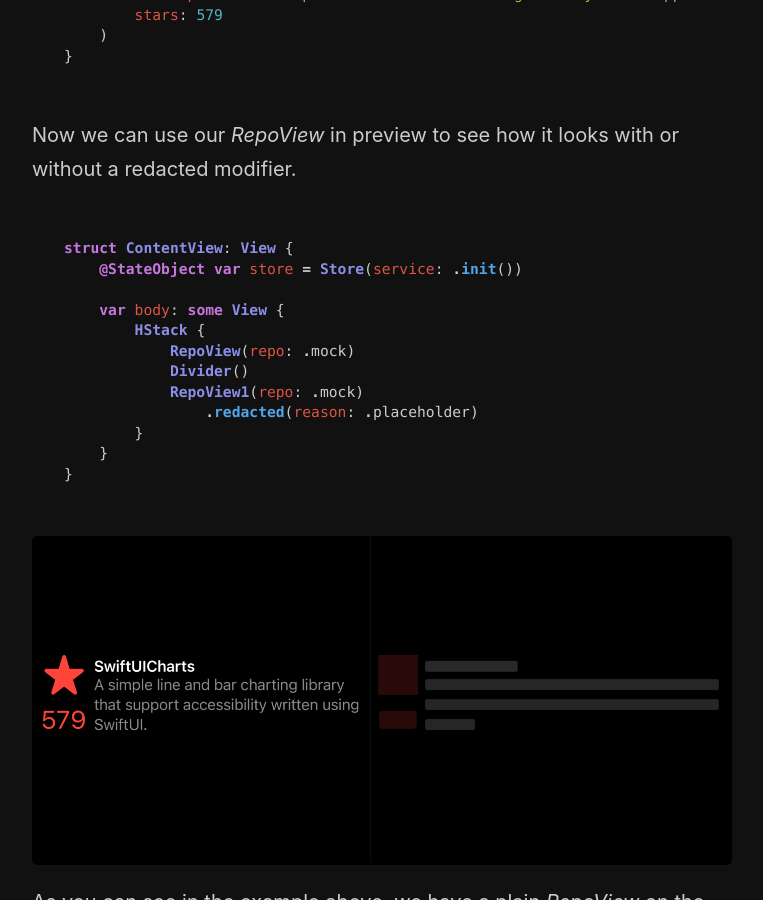
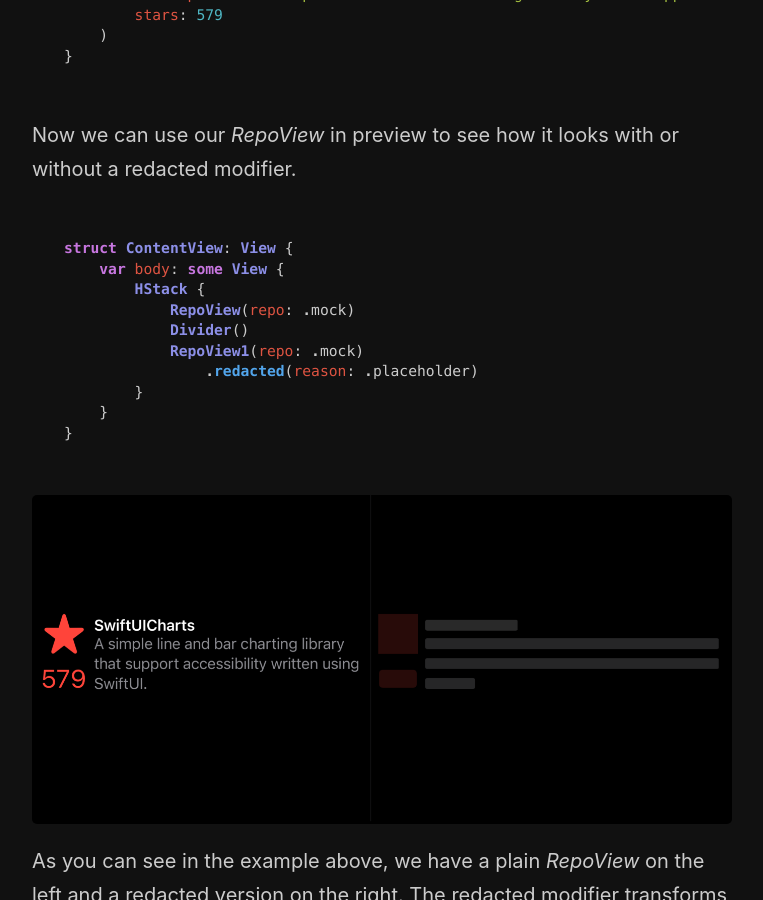
Before and after one commit to mecid/mecid.github.io, a Jekyll site: the page built from _posts/2020-10-22-the-magic-of-redacted-modifier-in-swiftui.md, in a window 1280 px wide and 900 px high, scrolled down 1513 px. Shown: the whole window, without its empty margins (258-1021 px from the left). Built offline with Jekyll 4.4.1, drawn with Linux system fonts in a browser that asks for light colours.

Commit message:
small fix

````diff
--- a/_posts/2020-10-22-the-magic-of-redacted-modifier-in-swiftui.md
+++ b/_posts/2020-10-22-the-magic-of-redacted-modifier-in-swiftui.md
@@ -57,8 +57,6 @@
 
 ```swift
 struct ContentView: View {
-    @StateObject var store = Store(service: .init())
-
     var body: some View {
         HStack {
             RepoView(repo: .mock)
````
